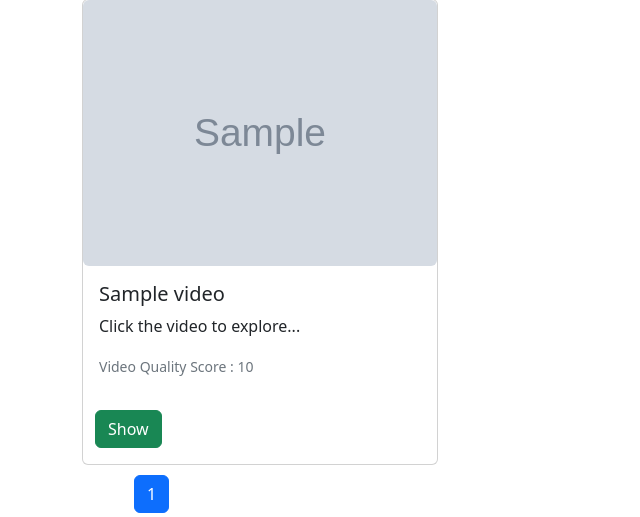
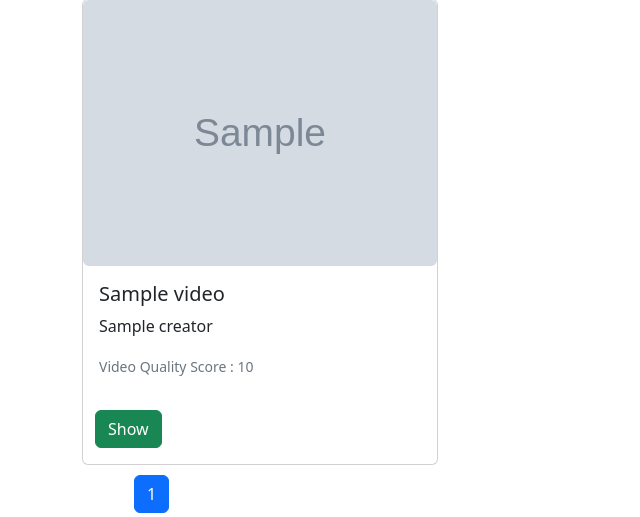
Before and after one commit to RMKCET-AI/edsweep, a Django app: template eduapp/templates/eduapp/index.html in a window 1280 px wide. Shown: the part 849-1366 px from the top of the page, without its empty margins (0-640 px from the left). Run offline with Django 4.2, Linux system fonts and the light colour scheme; the template is opened without the code that fills it: most values are stand-ins (such as "Sample title", 1, 10 or a date in 2020); grey boxes marked "Sample" are stand-in pictures; some web fonts are replaced.

Commit message:
web scrap

```diff
--- a/eduapp/templates/eduapp/index.html
+++ b/eduapp/templates/eduapp/index.html
@@ -207,12 +207,12 @@
         {% for video in page_obj %}
             <div class="col-md-4">
                 <div class="card" style="max-width: 100%;max-height: 100%">
-                    <img src="{{ video.thumbnail }}" class="card-img-top rounded"
+                    <img src="{{ video.thumbnail_url }}" class="card-img-top rounded"
                          style="max-width: 100%;"
                          alt="...">
                     <div class="card-body">
-                        <h5 class="card-title">{{ video.title }}</h5>
-                        <p class="card-text">Click the video to explore...</p>
+                        <h5 class="card-title">{{ video.video_title }}</h5>
+                        <p class="card-text">{{ video.creator }}</p>
                         <p class="card-text"><small class="text-muted">Video Quality Score : {{ video.score }}</small></p>
                     </div>
                     <div class="container my-3">
```
Also changed, not shown: eduapp/views.py (+6 -6 lines).
